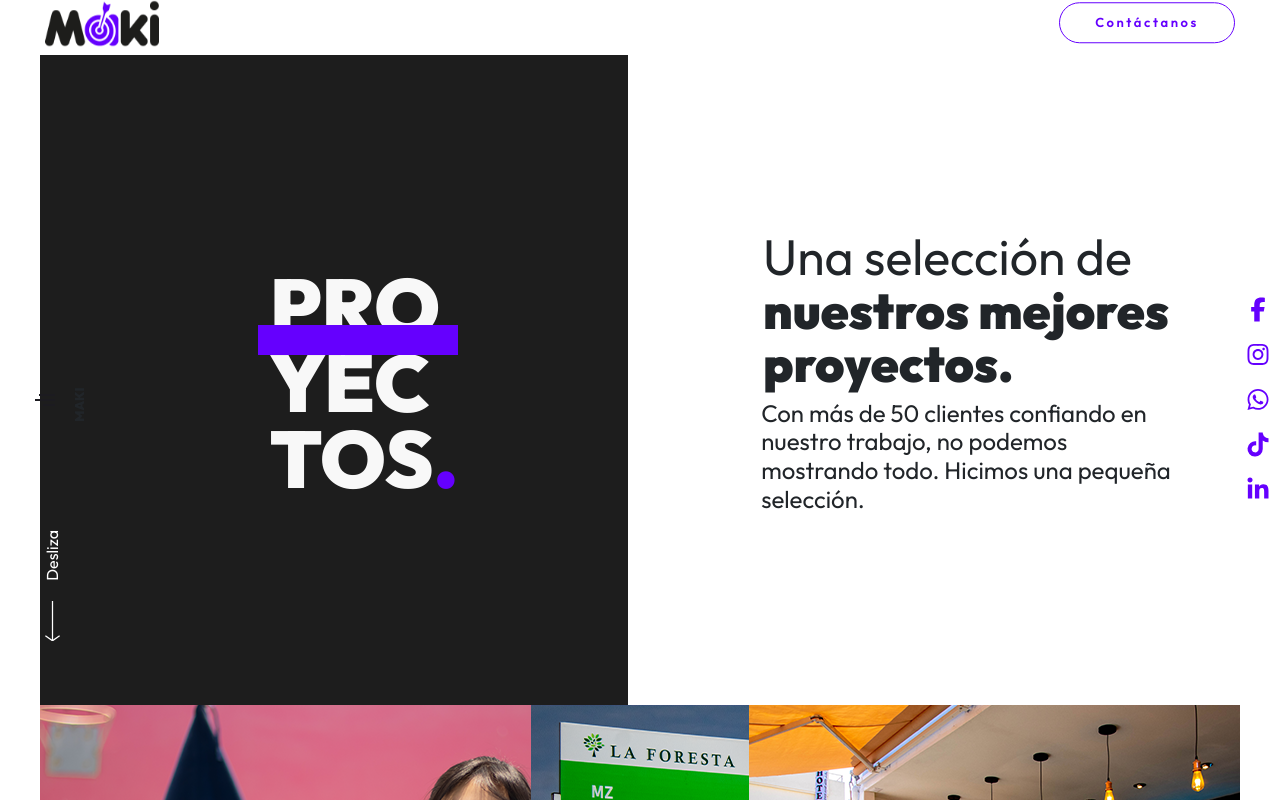
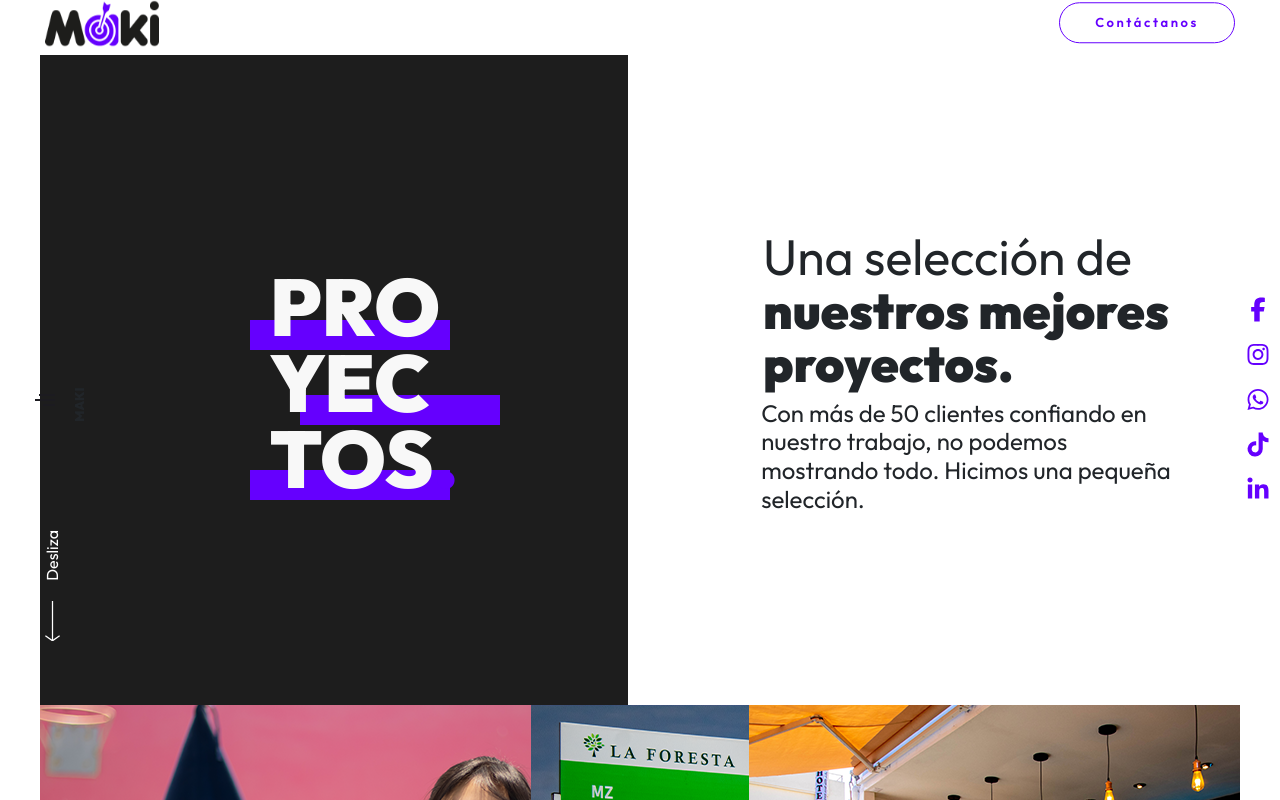
Before and after one commit to Agencia-Maki/Web_Maki, a React (Create React App) app: page /proyectos in a window 1280 px wide. Shown: the top 800 px of the page. Built offline with nearby package versions, Linux system fonts and the light colour scheme.

Commit message:
update pages

```diff
--- a/src/pages/proyectos/index.js
+++ b/src/pages/proyectos/index.js
@@ -31,6 +31,7 @@ const index = () => {
             <text className='title'
               style={{
                 color: '#F8F8F8',
+                zIndex: "2"
               }}
               >
               <strong>
@@ -40,8 +41,22 @@ const index = () => {
               </strong>
             </text>
 
-            <div style={{ marginLeft: "-200px", marginBottom: "150px",
-              width: "200px" , height: "30px", backgroundColor: "#6500FE" , zIndex: "5000"
+            <div style={{
+              position: "absolute",
+              top: "320px", left: "250px",
+              width: "200px" , height: "30px", backgroundColor: "#6500FE" , zIndex: "1"
+            }}></div>
+
+            <div style={{
+              position: "absolute",
+              top: "395px", left: "300px",
+              width: "200px" , height: "30px", backgroundColor: "#6500FE" , zIndex: "1"
+            }}></div>
+
+            <div style={{
+              position: "absolute",
+              top: "470px", left: "250px",
+              width: "200px" , height: "30px", backgroundColor: "#6500FE" , zIndex: "1"
             }}></div>
 
           </div>
```
